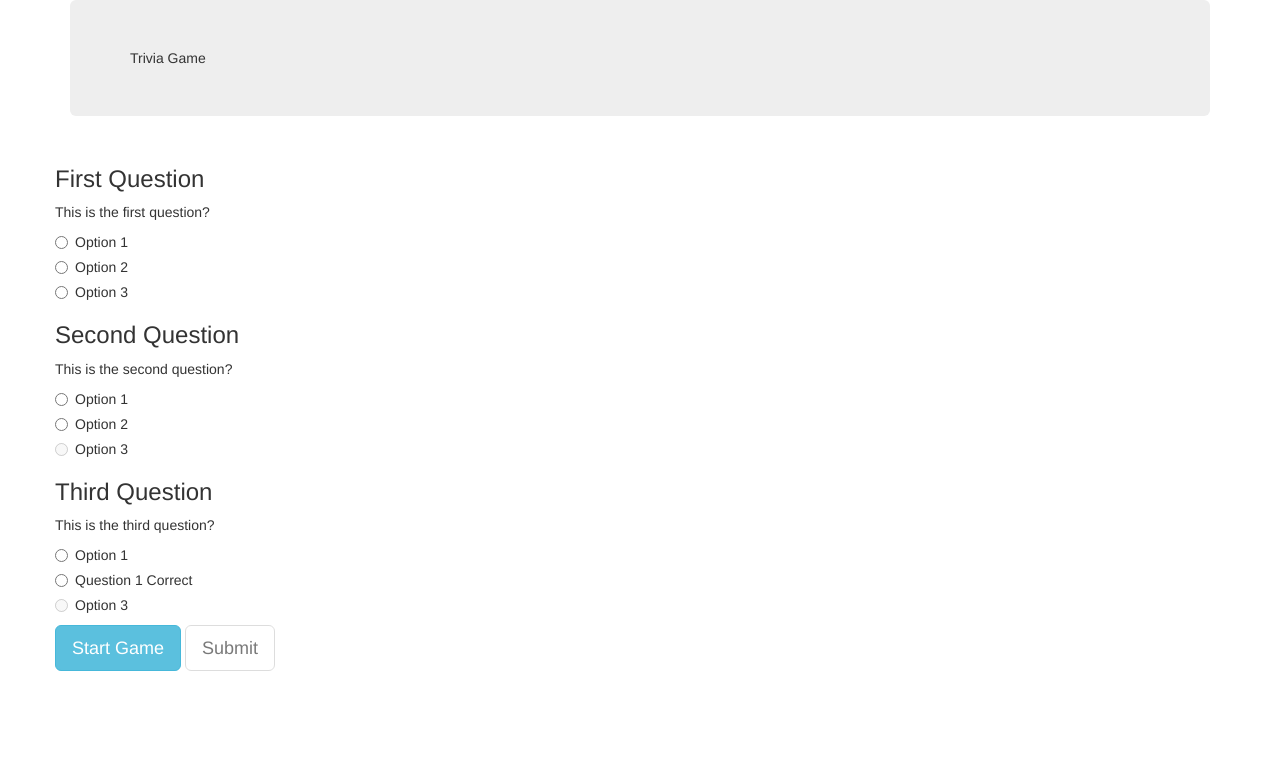
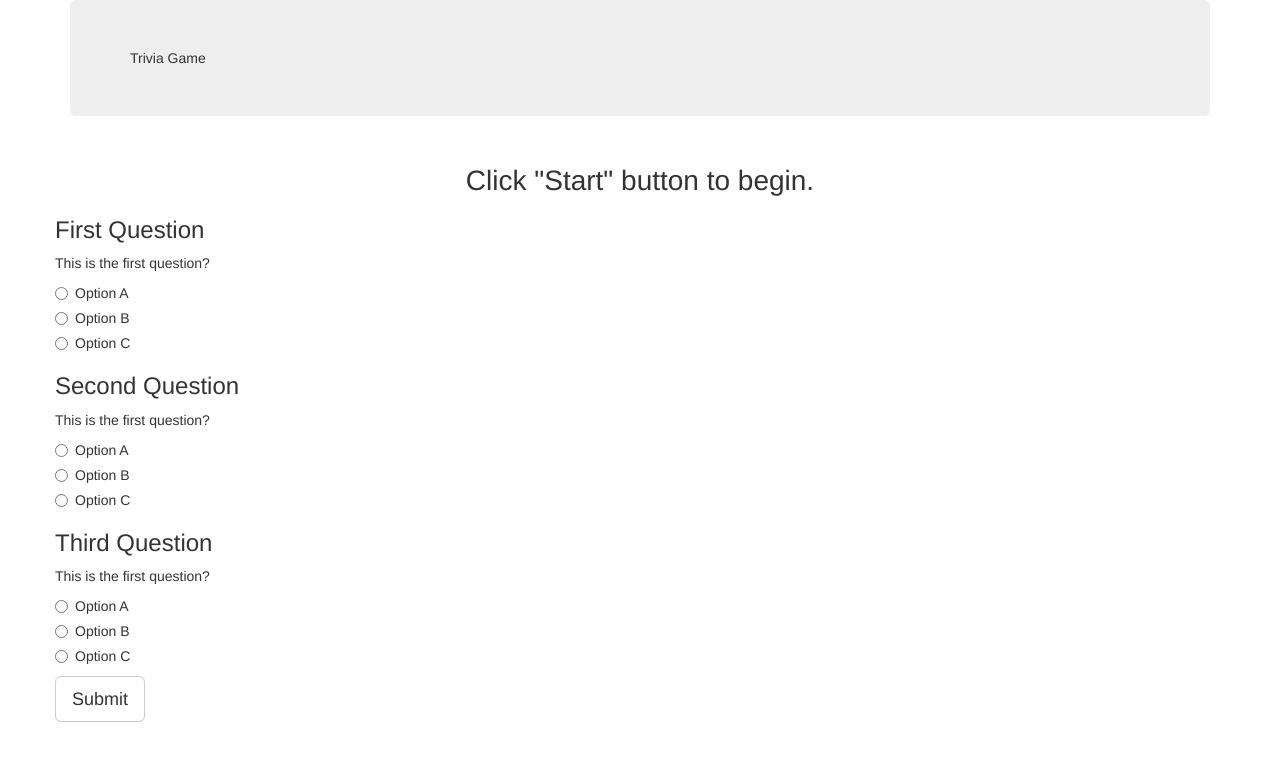
Before and after one commit to devFarms/TriviaGame, a plain HTML site: page index.html in a window 1280 px wide. Drawn offline with nearby package versions, Linux system fonts and the light colour scheme.

Commit message:
Fixing a bug

```diff
--- a/assets/javascript/app.js
+++ b/assets/javascript/app.js
@@ -1,7 +1,9 @@
+/*
+
 // Variables
 
 	// 30 second countdown timer
-    var thirtySeconds = 5;
+    var thirtySeconds = 10;
 
     // Variable to hold count of correct or incorrect answers
     var correctAnswer = "";
@@ -63,29 +65,46 @@
 		// alert("Check Answers Clicked");
 
 		var val = checkAnswers(document.getElementById("submit-btn"), "radio-btn-group" );
-		alert(val);
+		console.log(val);
 
 		// Get values from checkboxes and put into variable
 
 	};
 
+	*/
 
+// Game Logic
 
-/*
+var totalQuestions = 3;
+var quizScore = 0;
 
-function getRadioVal(form, name) {
-    var val;
-    // get list of radio buttons with specified name
-    var radios = form.elements[name];
+function checkAnswers() {
+    var q1 = document.forms["quiz-form"]["radio-question-1"].value;
+    var q2 = document.forms["quiz-form"]["radio-question-2"].value;
+    var q3 = document.forms["quiz-form"]["radio-question-3"].value;
 
-    // loop through list of radio buttons
-    for (var i=0, len=radios.length; i<len; i++) {
-        if ( radios[i].checked ) { // radio checked?
-            val = radios[i].value; // if so, hold its value in val
-            break; // and break out of for loop
+    // Validation
+    for (i = 1; i <= totalQuestions; i++) {
+        if (eval("q" + i) == null || eval("q" + i) == "") {
+            alert("You missed question " + i);
+            return false;
         }
     }
-    return val; // return value of checked radio or undefined if none checked
+
+    // The answers!
+    var correctAnswers = ["B", "A", "C"];
+
+    // Check answers
+
+    /*for (i = 1; i <= totalQuestions; i++) {
+        if (eval("q" + i) == correctAnswers[i-1]) {
+            score++;
+        }*/
+
+        for (j = 0; correctAnswers.length; j++){
+        	console.log(correctAnswers[j]);
+        }
+
+    alert("You scored "+score+" out of "+totalQuestions);
+    return false;
 }
-
-*/
--- a/index.html
+++ b/index.html
@@ -13,53 +13,62 @@
         <div class="jumbotron">Trivia Game</div>
         <div class="row">
             <div id="col-sm-12">
-                <h2 id="thirty-seconds"> </h2>
+                <h2 id="thirty-seconds">Click "Start" button to begin.</h2>
                 <h3>First Question</h3>
                 <p>This is the first question?</p>
-                <form id="submit-btn" >
+                <form id="quiz-form" onsubmit="return checkAnswers()">
                     <div class="radio">
                         <label>
-                            <input type="radio" name="radio-btn-group">Option 1</label>
+                            <input type="radio" name="radio-question-1" value="A" id="q1a">Option A</label>
                     </div>
                     <div class="radio">
                         <label>
-                            <input type="radio" name="radio-btn-group">Option 2</label>
-                    </div>
-                    <div class="radio disabled">
-                        <label>
-                            <input type="radio" name="radio-btn-group" value="correct">Option 3</label>
-                    </div>
-                    <h3>Second Question</h3>
-                    <p>This is the second question?</p>
-                    <div class="radio">
-                        <label>
-                            <input type="radio" name="radio-btn-group">Option 1</label>
+                            <input type="radio" name="radio-question-1" value="B" id="q1b">Option B</label>
                     </div>
                     <div class="radio">
                         <label>
-                            <input type="radio" name="radio-btn-group">Option 2</label>
+                            <input type="radio" name="radio-question-1" value="C" id="q1c">Option C</label>
                     </div>
-                    <div class="radio disabled">
-                        <label>
-                            <input type="radio" name="radio-btn-group" disabled>Option 3</label>
-                    </div>
-                    <h3>Third Question</h3>
-                    <p>This is the third question?</p>
+
+                    <!-- Second Question -->
+                    <h3>Second Question</h3>
+                <p>This is the first question?</p>
+
                     <div class="radio">
                         <label>
-                            <input type="radio" name="radio-btn-group">Option 1</label>
+                            <input type="radio" name="radio-question-2" value="A" id="q2a">Option A</label>
                     </div>
                     <div class="radio">
                         <label>
-                            <input type="radio" name="radio-btn-group" value="correct">Question 1 Correct</label>
+                            <input type="radio" name="radio-question-2" value="B" id="q2b">Option B</label>
                     </div>
-                    <div class="radio disabled">
+                    <div class="radio">
                         <label>
-                            <input type="radio" name="radio-btn-group" disabled>Option 3</label>
+                            <input type="radio" name="radio-question-2" value="C" id="q2c">Option C</label>
                     </div>
+
+                    <!-- Third Question -->
+
+                    <h3>Third Question</h3>
+                <p>This is the first question?</p>
+                    <div class="radio">
+                        <label>
+                            <input type="radio" name="radio-question-3" value="A" id="q3a">Option A</label>
+                    </div>
+                    <div class="radio">
+                        <label>
+                            <input type="radio" name="radio-question-3" value="B" id="q3b">Option B</label>
+                    </div>
+                    <div class="radio">
+                        <label>
+                            <input type="radio" name="radio-question-3" value="C" id="q3c">Option C</label>
+                    </div>
+
+                    <!-- Turn on after testing Game Logic
                     <button type="button" class="btn btn-info btn-lg" data-toggle="modal" data-target="#myModal" onclick="startTimer()">Start Game</button>
+            		-->
 
-                    <button type="button" class="btn btn-default btn-lg" onClick="checkAnswers()" id="btn-check-answers" disabled="true">Submit</button>
+                    <button type="submit" class="btn btn-default btn-lg" id="btn-check-answers">Submit</button>
                 </form>
             </div>
         </div>
```
